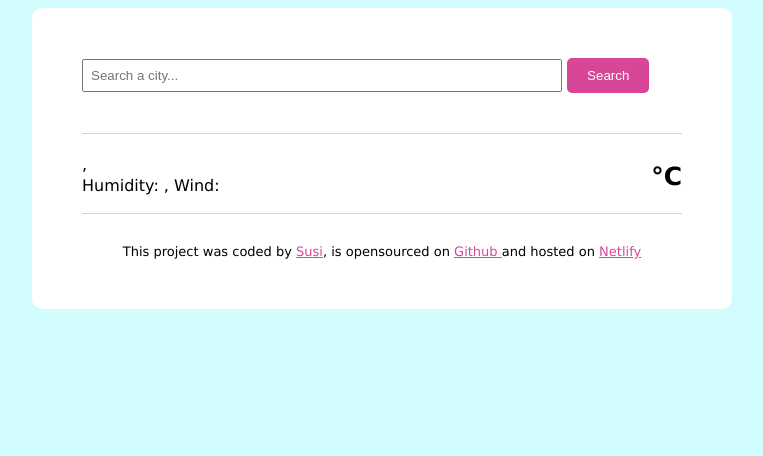
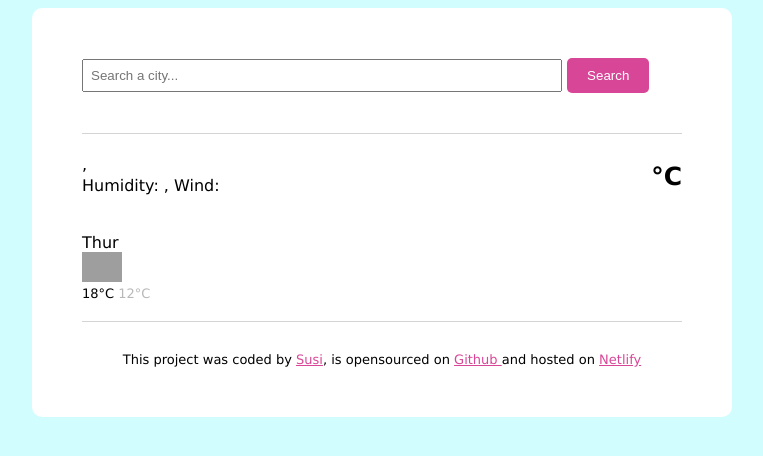
Before and after one commit to sue674/WeatherApp-Vanilla, a plain HTML site: page index.html in a window 1280 px wide. Shown: the whole page, without its empty margins (258-1021 px from the left). Drawn offline with nearby package versions, Linux system fonts and the light colour scheme; no server answers; grey boxes are pictures that could not be loaded.

Commit message:
added weater forecast HTML base

```diff
--- a/index.html
+++ b/index.html
@@ -35,13 +35,30 @@
             </p>
           </div>
           <div class="weather-app-temperature-container">
-            <div id="icon">
-            </div>
+            <div id="icon"></div>
             <div
               class="weather-app-temperature-value"
               id="temperature-value"
             ></div>
             <div class="weather-app-temperature-unit">°C</div>
+          </div>
+        </div>
+        <div class="weather-forecast">
+          <div class="row">
+            <div class="col-2">
+              <div class="weather-forecast-date">Thur</div>
+
+              <div>
+                <img
+                  src="https://cdn.search.brave.com/serp/v2/_app/immutable/assets/10d.B_q1na1S.svg"
+                  width="40px"
+                />
+                <div class="weather-forecast-temperature">
+                  <span class="weather-forecast-temp-max">18°C</span>
+                  <span class="weather-forecast-temp-min">12°C</span>
+                </div>
+              </div>
+            </div>
           </div>
         </div>
       </main>
--- a/src/style.css
+++ b/src/style.css
@@ -77,6 +77,23 @@ padding: 7px;
 strong{
     color: #D84797;
 }
+
+.weather-forecast{
+margin: 20px 0 20px 0;
+
+}
+
+.weather-forecast-date{
+    font-size: 16px;
+
+}
+.weather-forecast-temperature{
+    font-size: 13px;
+}
+.weather-forecast-temp-min{
+color: rgba(184, 184, 184)
+}
+
 footer {
     border-top: 1px rgba(184, 184, 184, 0.6) solid;
     padding: 30px 0 0 0;
```
Also changed, not shown: 1 other file.
